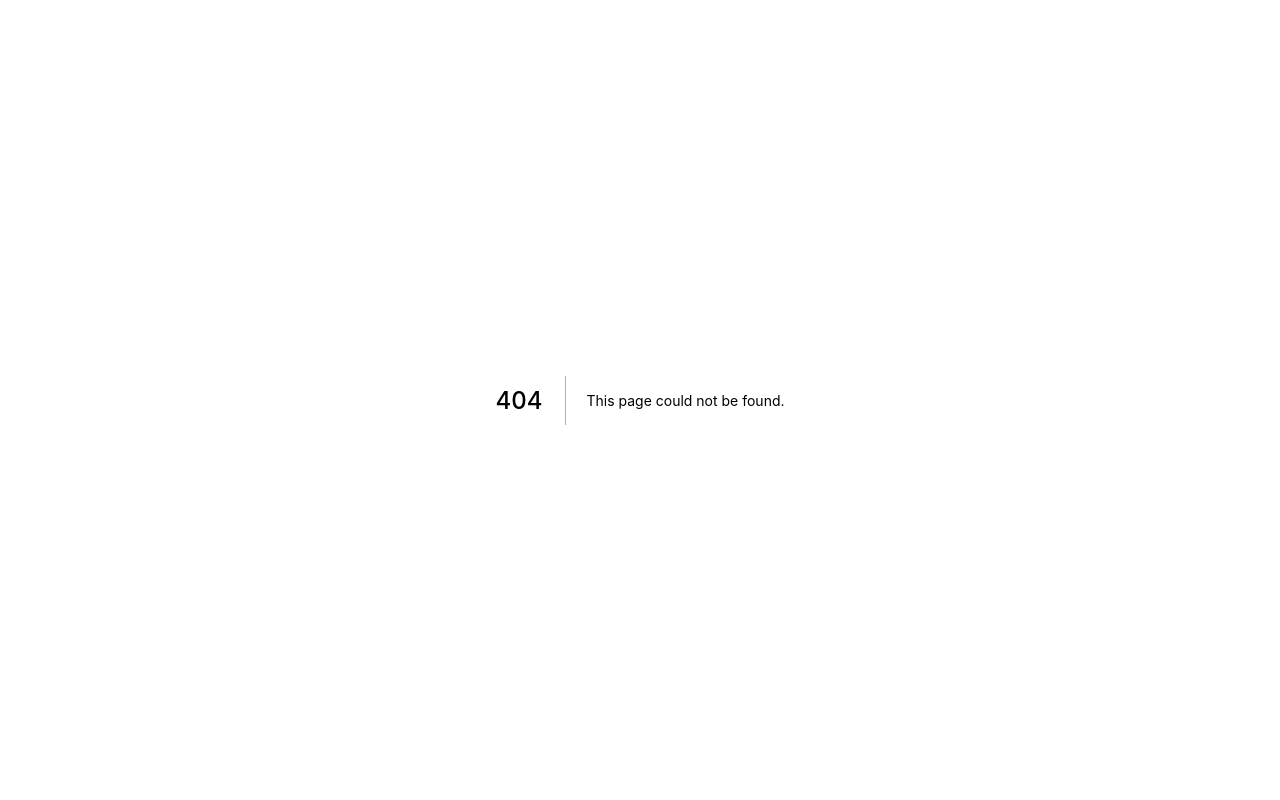
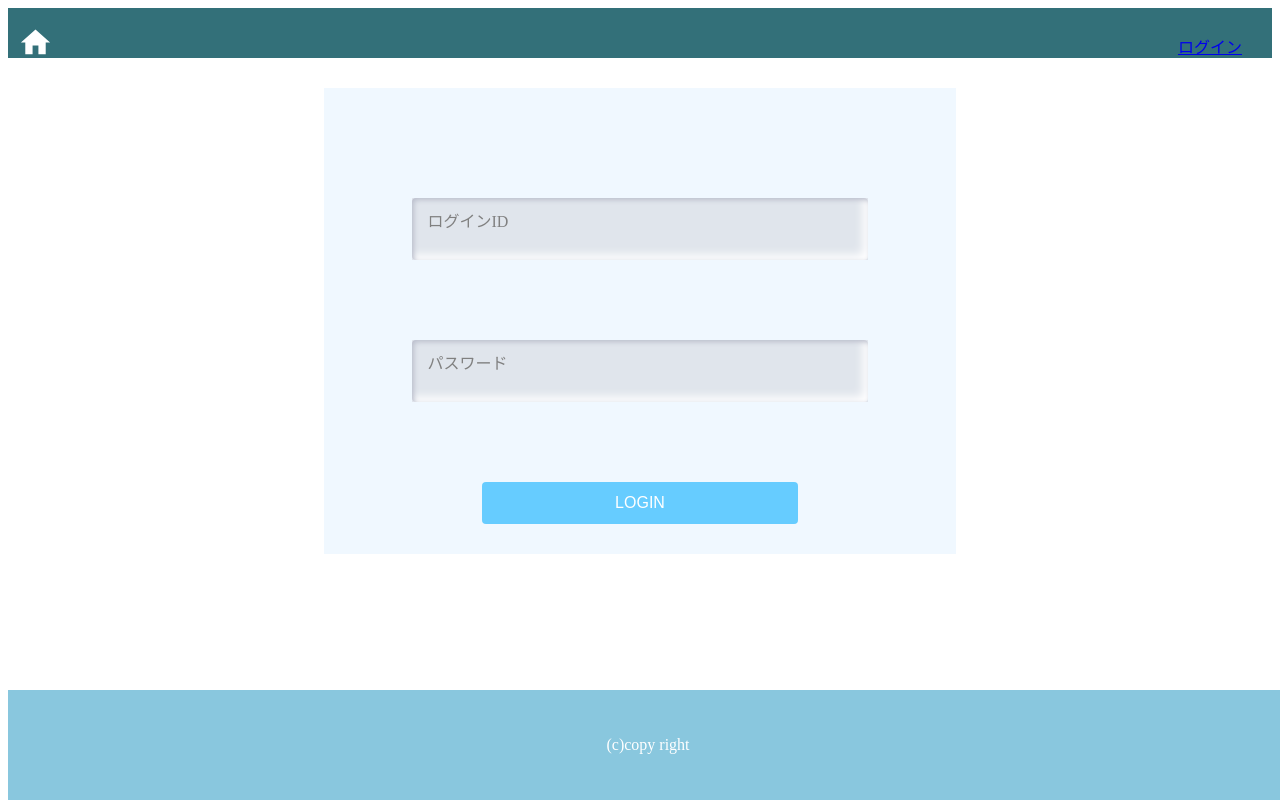
Before and after one commit to k-narusawa/next-frontend-application, a Next.js app: page /login in a window 1280 px wide. Before the commit this address had no page. Built offline with nearby package versions, Linux system fonts and the light colour scheme.

Commit message:
add: pageの仮実装

```diff
--- /dev/null
+++ b/src/pages/login.tsx
@@ -0,0 +1,13 @@
+import LayoutContainer from 'containers/LayoutContainer';
+import LoginFormContaier from 'containers/LoginFormContainer';
+import { NextPage } from 'next';
+
+const LoginPage: NextPage = () => {
+
+  return (
+    <LayoutContainer>
+      <LoginFormContaier />
+    </LayoutContainer>
+  )
+}
+export default LoginPage
```
Also changed, not shown: src/pages/index.tsx (+4 -3 lines).
